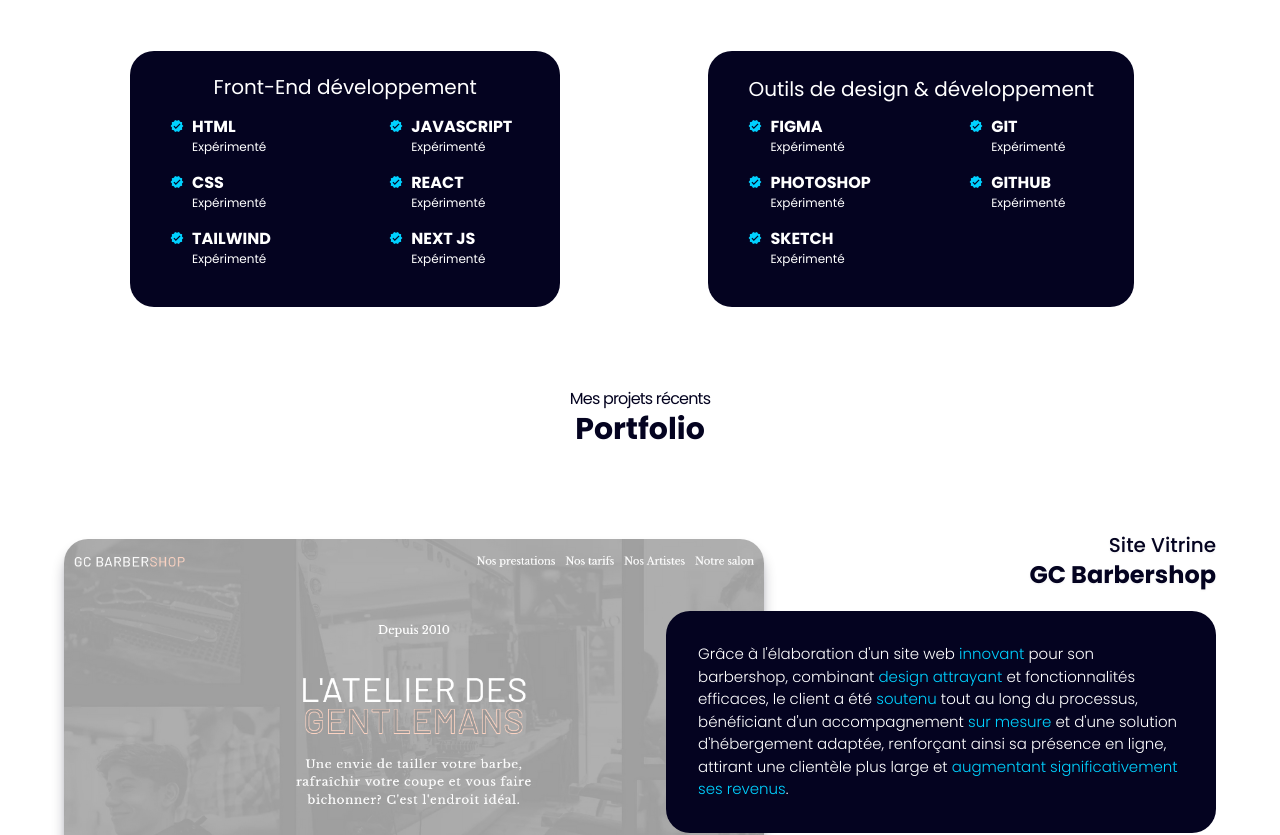
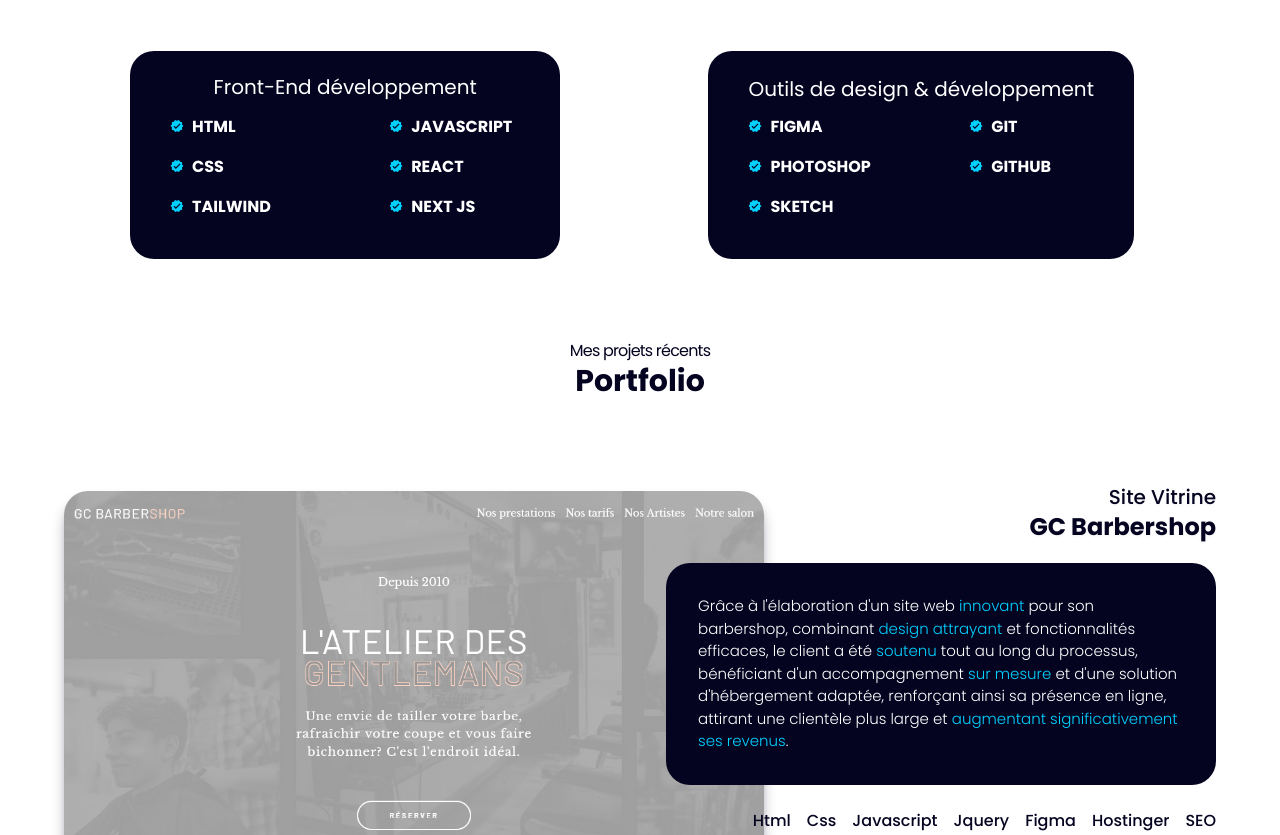
Before and after one commit to Valaex/next-on-jerome, a Next.js app: page / in a window 1280 px wide. Shown: the part 1640-2475 px from the top of the page. Built offline with nearby package versions, Linux system fonts and the light colour scheme.

Commit message:
github+experience+preloader

```diff
--- a/src/components/Experience.tsx
+++ b/src/components/Experience.tsx
@@ -9,36 +9,34 @@ type Props = {};
 type ExpTechProps = {
   icon: ComponentProps<typeof Image>["src"];
   title: string;
-  experience: string;
 };
 
 function Experience({}: Props) {
-  function ExpTech({ icon, title, experience }: ExpTechProps) {
+  function ExpTech({ icon, title }: ExpTechProps) {
     return (
       <div className="exp-tech flex items-start">
         <Image className="mt-1 mr-2" src={icon} alt="icon valide" />
         <div>
           <h3 className="uppercase text-sm font-bold md:text-base">{title}</h3>
-          <h4 className="capitalize text-xs font-normal ">{experience}</h4>
         </div>
       </div>
     );
   }
   const techDataL = [
-    { icon: imgValid, title: "HTML", experience: "Expérimenté" },
-    { icon: imgValid, title: "JAVASCRIPT", experience: "Expérimenté" },
-    { icon: imgValid, title: "CSS", experience: "Expérimenté" },
-    { icon: imgValid, title: "REACT", experience: "Expérimenté" },
-    { icon: imgValid, title: "TAILWIND", experience: "Expérimenté" },
-    { icon: imgValid, title: "NEXT JS", experience: "Expérimenté" },
+    { icon: imgValid, title: "HTML" },
+    { icon: imgValid, title: "JAVASCRIPT" },
+    { icon: imgValid, title: "CSS" },
+    { icon: imgValid, title: "REACT" },
+    { icon: imgValid, title: "TAILWIND" },
+    { icon: imgValid, title: "NEXT JS" },
   ];
 
   const techDataR = [
-    { icon: imgValid, title: "FIGMA", experience: "Expérimenté" },
-    { icon: imgValid, title: "GIT", experience: "Expérimenté" },
-    { icon: imgValid, title: "PHOTOSHOP", experience: "Expérimenté" },
-    { icon: imgValid, title: "GITHUB", experience: "Expérimenté" },
-    { icon: imgValid, title: "SKETCH", experience: "Expérimenté" },
+    { icon: imgValid, title: "FIGMA" },
+    { icon: imgValid, title: "GIT" },
+    { icon: imgValid, title: "PHOTOSHOP" },
+    { icon: imgValid, title: "GITHUB" },
+    { icon: imgValid, title: "SKETCH" },
   ];
 
   return (
@@ -72,7 +70,6 @@ function Experience({}: Props) {
                       key={tech.title}
                       icon={tech.icon}
                       title={tech.title}
-                      experience={tech.experience}
                     />
                   ))}
                 </div>
@@ -93,7 +90,6 @@ function Experience({}: Props) {
                       key={tech.title}
                       icon={tech.icon}
                       title={tech.title}
-                      experience={tech.experience}
                     />
                   ))}
                 </div>
--- a/src/components/Portfolio.tsx
+++ b/src/components/Portfolio.tsx
@@ -95,7 +95,7 @@ const Portfolio = (props: Props) => {
                     <span className="mr-4">Figma</span>
                   </Reveal>
                   <Reveal>
-                    <span className="mr-4">Hostinger</span>
+                    <span className="mr-4">Netlify</span>
                   </Reveal>
                 </div>
                 <div className="flex justify-start pointer-events-auto">
--- a/src/pages/_app.tsx
+++ b/src/pages/_app.tsx
@@ -16,7 +16,7 @@ export default function App({ Component, pageProps }: AppProps) {
     setLoading(true);
     setTimeout(() => {
       setLoading(false);
-    }, 2000);
+    }, 500);
   }, [setLoading]);
   return (
     <main className={`${poppins.className} `}>
```
